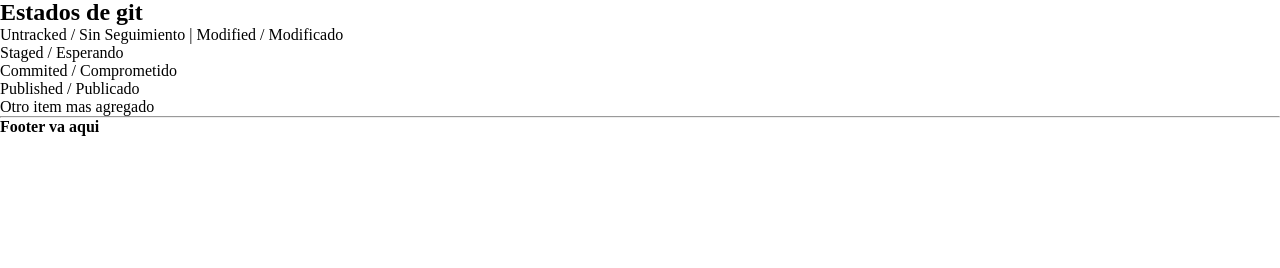
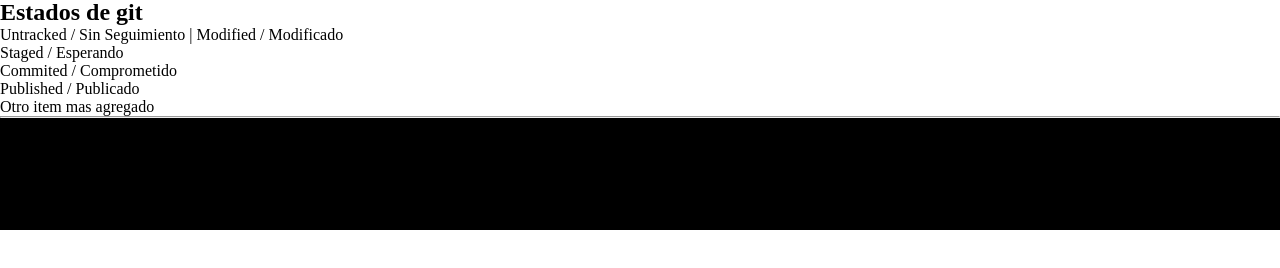
Before and after one commit to MaxBernasconiCodes/newTestOnline, a plain HTML site: page index.html in a window 1280 px wide. Shown: the part 76-344 px from the top of the page. Drawn offline with Linux system fonts and the light colour scheme.

Commit message:
asdasdsada

```diff
--- a/style.css
+++ b/style.css
@@ -3,3 +3,9 @@
   padding: 0;
   box-sizing: border-box;
 }
+
+footer{
+  width: 100%;
+  height: 7rem;
+  background-color: black;
+}
```
